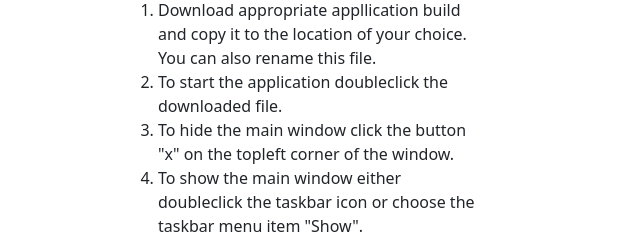
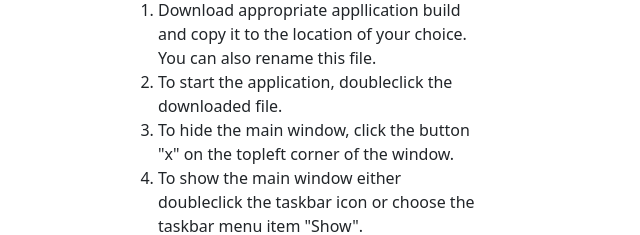
Before and after one commit to AndreiKeino/ak-alarm-clock, a plain HTML site: page index.html in a window 1280 px wide. Shown: the part 2058-2293 px from the top of the page, 526-1166 px from the left. Drawn offline with nearby package versions, Linux system fonts and the light colour scheme; some packages are replaced by stand-ins of ours; files that its build step writes are made by us from their sources; a script that the page names is missing.

Commit message:
added some commas

```diff
--- a/index.html
+++ b/index.html
@@ -154,10 +154,10 @@
               location of your choice. You can also rename this file.
             </li>
             <li class="text-start">
-              To start the application doubleclick the downloaded file.
+              To start the application, doubleclick the downloaded file.
             </li>
             <li class="text-start">
-              To hide the main window click the button
+              To hide the main window, click the button
               "x" on the topleft corner of the window.
             </li>
             <li class="text-start">
@@ -181,7 +181,7 @@
               To edit an alarm, doubleclick it in the alarm list.
             </li>
             <li class="text-start">
-              To exit the application
+              To exit the application,
               choose the taskbar menu item "Close".
             </li>
             <li class="text-start">
```
